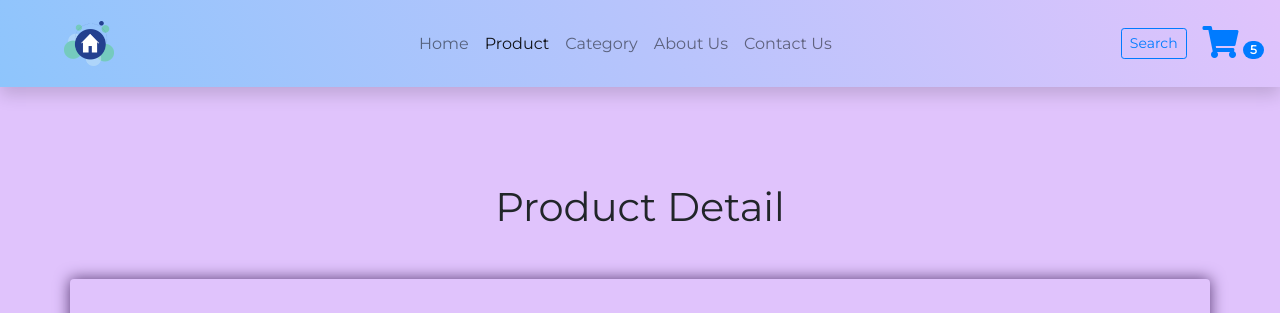
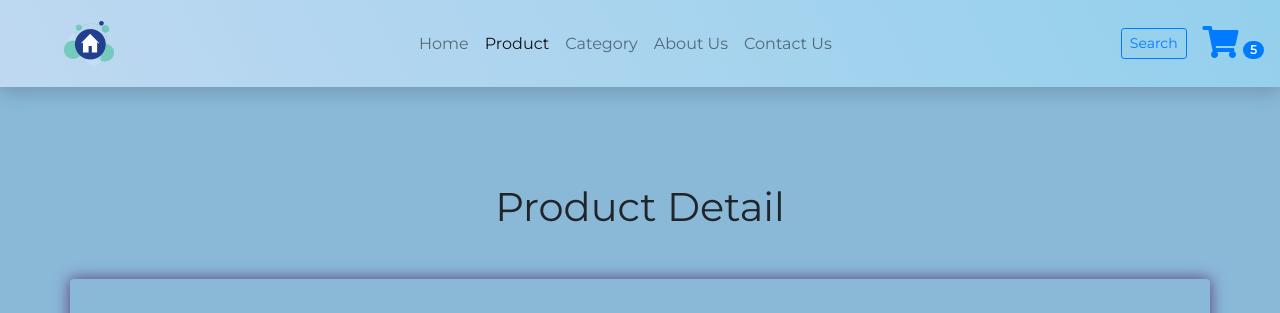
Before and after one commit to Pushkarsuthar9521/E-Commerce, a plain HTML site: page product_detail.html in a window 1280 px wide. Shown: the top 313 px of the page. Drawn offline with nearby package versions, Linux system fonts and the light colour scheme.

Commit message:
Update product_detail.html

```diff
--- a/product_detail.html
+++ b/product_detail.html
@@ -21,13 +21,13 @@
     <title>E-Commerce</title>
 </head>
 
-<body id="top" style=" background-color: #8EC5FC;
-background-image: linear-gradient(62deg, #8EC5FC 0%, #E0C3FC 43%);">
+<body id="top" style=" background-color: #eaebea;
+background-image: linear-gradient(62deg, #c8cebe 0%, #8ab9d8 43%);">
     <!-- ==============header menu section starts here============== -->
     <section class="header_menu" id="header_menu">
         <div class="container-fluid px-0 shadow">
             <nav class="navbar navbar-expand-lg navbar-light  py-3  " style="background-color: #8EC5FC;
-    background-image: linear-gradient(62deg, #8EC5FC 0%, #E0C3FC 100%);">
+    background-image: linear-gradient(62deg, #bfd8f1 0%, #93d0ec 100%);">
                 <a class="navbar-brand pl-5" href="index.html">
                     <img src="./images/new23.png" class="img img-fluid" width="50px" alt="logo">
                 </a>
```
